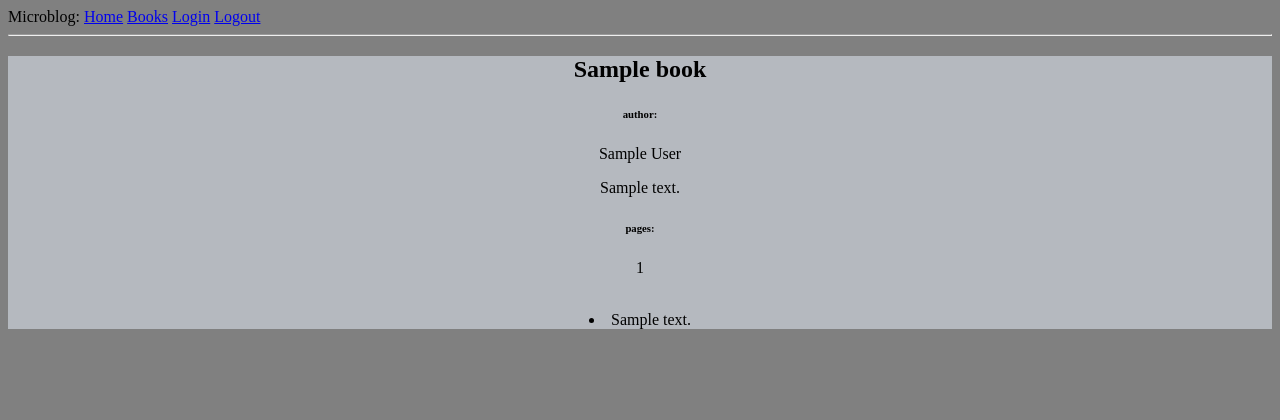
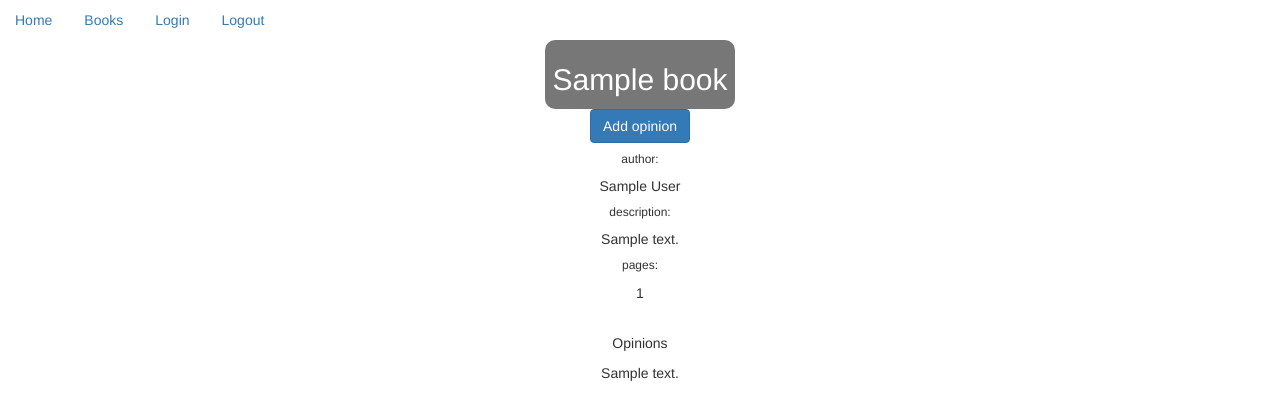
Before and after one commit to f4lco0n/-BookBlog, a Flask app: a page that uses app/templates/detail_book.html in a window 1280 px wide. Shown: the top 420 px of the page. Run offline with Flask 2, Linux system fonts and the light colour scheme; tables that the repository leaves empty hold one stand-in row (values such as "Sample post"); some libraries are stand-ins or nearby versions.

Commit message:
display more details about book

```diff
--- a/app/templates/detail_book.html
+++ b/app/templates/detail_book.html
@@ -1,16 +1,71 @@
-{% extends "base.html" %}
+{% extends "bootstrap/base.html" %}
+
 
 {% block content %}
-<div id="book-container">
-    <h2>{{ book.title }}</h2>
-    <div><p><h6>author:</h6> {{ book.author }}</p></div>
-    <div><p>{{ book.description }}</p></div>
+
+   <ul class="nav nav-pills">
+  <li class="nav-item">
+    <a class="nav-link active" href="{{ url_for('index') }}">Home</a>
+  </li>
+  <li class="nav-item">
+    <a class="nav-link" href="{{ url_for('show_books') }}">Books</a>
+  </li>
+  <li class="nav-item">
+    <a class="nav-link" href="{{ url_for('login') }}">Login</a>
+  </li>
+    <li class="nav-item">
+    <a class="nav-link" href="{{ url_for('logout') }}">Logout</a>
+  </li>
+
+</ul>
+
+<div class="card text-center">
+  <div class="card-header">
+    <span class="badge badge-secondary"><h2>{{ book.title }}</h2></span>
+  </div>
+<button type="button" class="btn btn-primary" data-toggle="modal" data-target="#exampleModal" data-whatever="@mdo">
+  Add opinion
+</button>
+  </div>
+
+  <center>
+    <div><p><h6>author: </h6>{{ book.author }}</p></div>
+    <div><p><h6>description:</h6>{{ book.description }}</p></div>
     <div><p><h6>pages: </h6> {{ book.pages }}</p></div>
     <br>
+    <div><p>Opinions
+
     {% for r in result %}
-		<li>{{ r.body }}</li>
+		<p>{{ r.body }}
 	{% endfor %}
-</div>
+</p></div>
+</center>
 
 
+<!-- MODAL FORM-->
+<div class="modal fade" id="exampleModal" tabindex="-1" role="dialog" aria-labelledby="exampleModalLabel" aria-hidden="true">
+  <div class="modal-dialog" role="document">
+    <div class="modal-content">
+      <div class="modal-header">
+        <h5 class="modal-title" id="exampleModalLabel">Your opinion about {{ book.title }}</h5>
+        <button type="button" class="close" data-dismiss="modal" aria-label="Close">
+          <span aria-hidden="true">&times;</span>
+        </button>
+      </div>
+      <div class="modal-body">
+        <form>
+          <div class="form-group">
+            <label for="message-text" class="col-form-label">Message:</label>
+            <textarea class="form-control" id="message-text"></textarea>
+          </div>
+        </form>
+      </div>
+      <div class="modal-footer">
+        <button type="button" class="btn btn-secondary" data-dismiss="modal">Close</button>
+        <button type="button" class="btn btn-primary" href="#" data-role="add">Send opinion</button>
+      </div>
+    </div>
+  </div>
+</div>
+<!-- END MODAL FORM -->
 {% endblock %}
```
